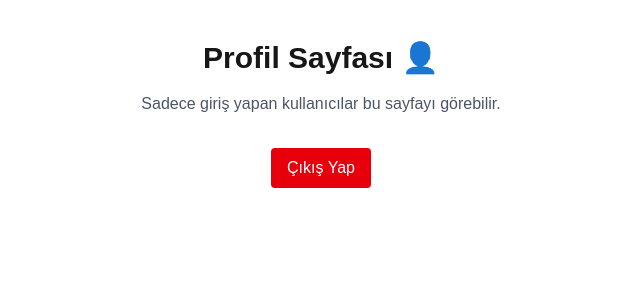
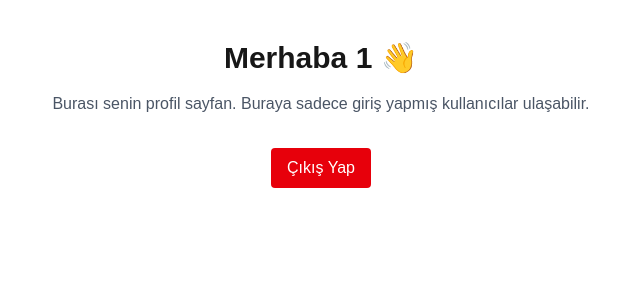
Before and after one commit to ismailszn/egitim_ai, a Next.js app in the folder frontend/: page /profile in a window 1280 px wide. Shown: the top 300 px of the page, without its empty margins (319-959 px from the left). Built offline with nearby package versions, Linux system fonts and the light colour scheme; sample sign-in values are in the browser's storage.

Commit message:
Kullanıcı e-posta gösterimi eklendi

```diff
--- a/frontend/src/app/dashboard/page.tsx
+++ b/frontend/src/app/dashboard/page.tsx
@@ -2,11 +2,16 @@
 
 import withAuth from "../../lib/withAuth";
 import LogoutButton from "../../components/LogoutButton";
+import useUserEmail from "../../hooks/useUserEmail";
 
 function DashboardPage() {
+  const email = useUserEmail();
+
   return (
     <div className="p-10 text-center">
-      <h1 className="text-3xl font-bold">Dashboard&apos;a hoş geldin 🎉</h1>
+      <h1 className="text-3xl font-bold">
+        Hoş geldin {email ? email : "kullanıcı"} 🎉
+      </h1>
       <p className="mt-4 text-gray-600">Giriş başarılı olduysa bu sayfadasın.</p>
 
       <LogoutButton />
--- a/frontend/src/app/profile/page.tsx
+++ b/frontend/src/app/profile/page.tsx
@@ -2,12 +2,19 @@
 
 import withAuth from "../../lib/withAuth";
 import LogoutButton from "../../components/LogoutButton";
+import useUserEmail from "../../hooks/useUserEmail";
 
 function ProfilePage() {
+  const email = useUserEmail();
+
   return (
     <div className="p-10 text-center">
-      <h1 className="text-3xl font-bold">Profil Sayfası 👤</h1>
-      <p className="mt-4 text-gray-600">Sadece giriş yapan kullanıcılar bu sayfayı görebilir.</p>
+      <h1 className="text-3xl font-bold">
+        Merhaba {email ? email : "kullanıcı"} 👋
+      </h1>
+      <p className="mt-4 text-gray-600">
+        Burası senin profil sayfan. Buraya sadece giriş yapmış kullanıcılar ulaşabilir.
+      </p>
 
       <LogoutButton />
     </div>
--- /dev/null
+++ b/frontend/src/hooks/useUserEmail.ts
@@ -0,0 +1,17 @@
+"use client";
+
+export default function useUserEmail(): string | null {
+  if (typeof window === "undefined") return null;
+
+  try {
+    const token = localStorage.getItem("token");
+    if (!token) return null;
+
+    const payload = token.split(".")[1];
+    const decoded = JSON.parse(atob(payload));
+
+    return decoded.sub || null;
+  } catch {
+    return null;
+  }
+}
```
